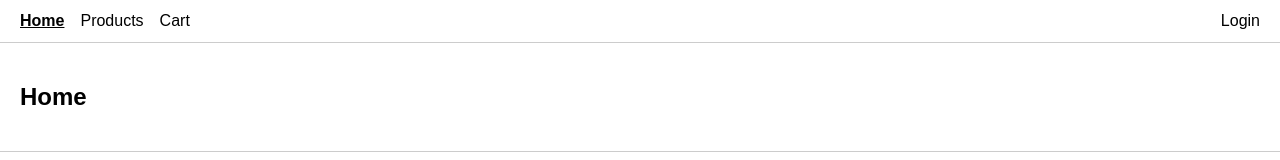
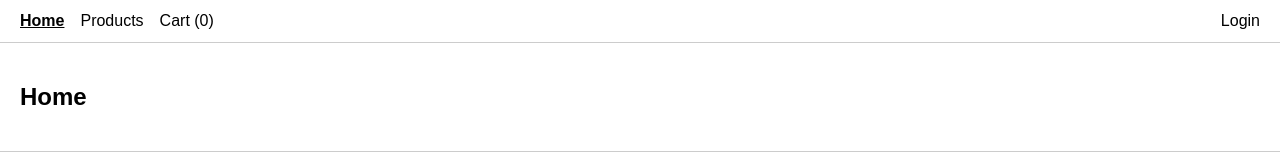
Before and after one commit to umutluberra-7/assignment7, a React (Vite) app: page / in a window 1280 px wide. Shown: the top 160 px of the page. Built offline with nearby package versions, Linux system fonts and the light colour scheme.

Commit message:
Connect add to cart buttons and show cart count in navigation bar

```diff
--- a/src/components/NavBar.jsx
+++ b/src/components/NavBar.jsx
@@ -1,14 +1,16 @@
 import { NavLink } from "react-router";
 import { useAuth } from "../context/AuthContext";
+import { useCartStore, selectItemCount } from "../store/cartStore";
 
 function NavBar() {
   const { user, logOut } = useAuth();
+  const itemCount = useCartStore(selectItemCount);
 
   return (
     <nav className="navbar">
       <NavLink to="/" end>Home</NavLink>
       <NavLink to="/products">Products</NavLink>
-      <NavLink to="/cart">Cart</NavLink>
+      <NavLink to="/cart">Cart ({itemCount})</NavLink>
 
       <div className="navbar-right">
         {user ? (
--- a/src/components/ProductCard.jsx
+++ b/src/components/ProductCard.jsx
@@ -1,6 +1,9 @@
 import { Link } from "react-router";
+import { useCartStore } from "../store/cartStore";
 
 function ProductCard({ product }) {
+  const addItem = useCartStore((state) => state.addItem);
+
   return (
     <div className="product-card">
       <img src={product.thumbnail} alt={product.title} />
@@ -8,6 +11,7 @@ function ProductCard({ product }) {
       <p>{product.category}</p>
       <p>${product.price}</p>
       <Link to={`/products/${product.id}`}>View details</Link>
+      <button onClick={() => addItem(product)}>Add to cart</button>
     </div>
   );
 }
--- a/src/index.css
+++ b/src/index.css
@@ -119,3 +119,8 @@ footer {
   font-weight: bold;
   font-size: 18px;
 }
+
+.product-card button {
+  display: block;
+  margin-top: 8px;
+}
--- a/src/pages/ProductDetail.jsx
+++ b/src/pages/ProductDetail.jsx
@@ -1,10 +1,12 @@
 import { useParams, useNavigate, Link } from "react-router";
 import useFetch from "../hooks/useFetch";
 import { fetchProduct } from "../api/productsApi";
+import { useCartStore } from "../store/cartStore";
 
 function ProductDetail() {
   const { id } = useParams();
   const navigate = useNavigate();
+  const addItem = useCartStore((state) => state.addItem);
   const { loading, error, data: product } = useFetch(
     (signal) => fetchProduct(id, signal),
     [id]
@@ -33,7 +35,7 @@ function ProductDetail() {
       <p>{product.description}</p>
       <p>Category: {product.category}</p>
       <p>Price: ${product.price}</p>
-      <button>Add to cart</button>
+      <button onClick={() => addItem(product)}>Add to cart</button>
       <Link to={`/products/${nextId}`}>Next product →</Link>
     </div>
   );
```
